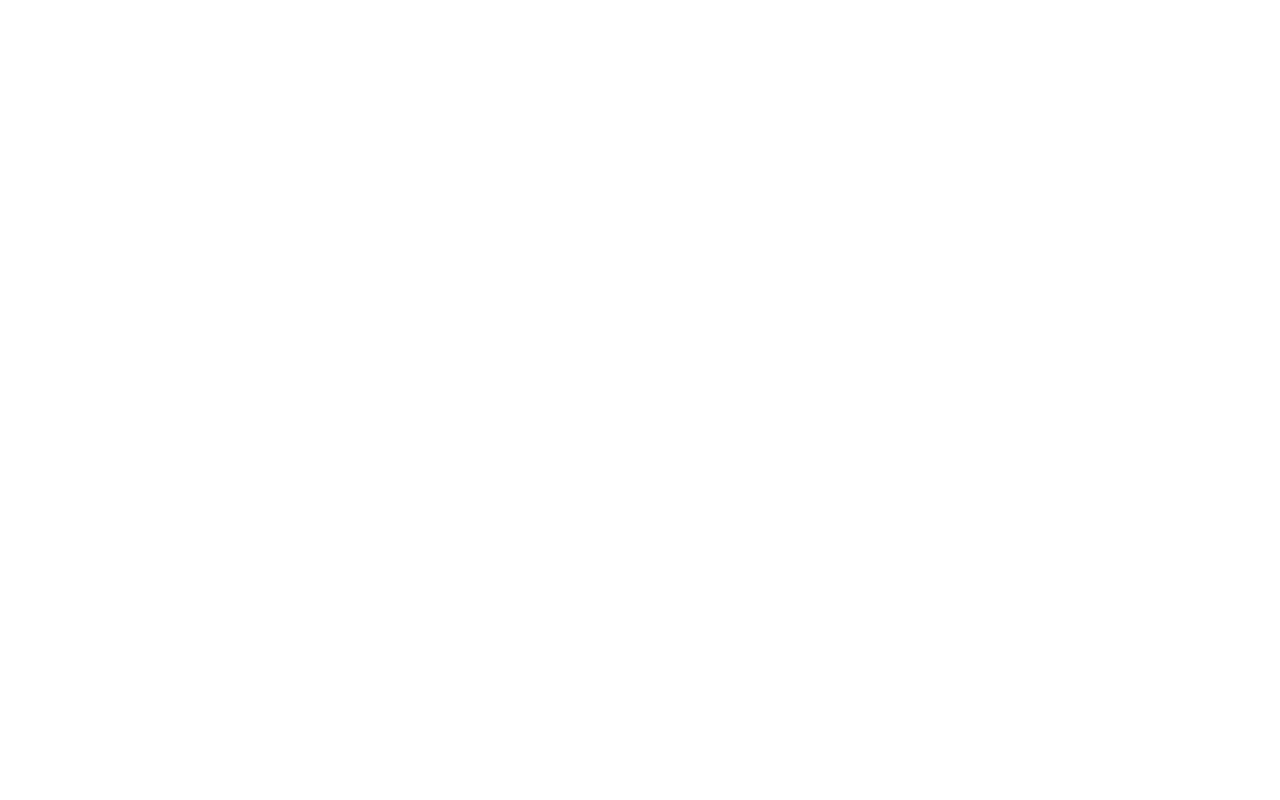
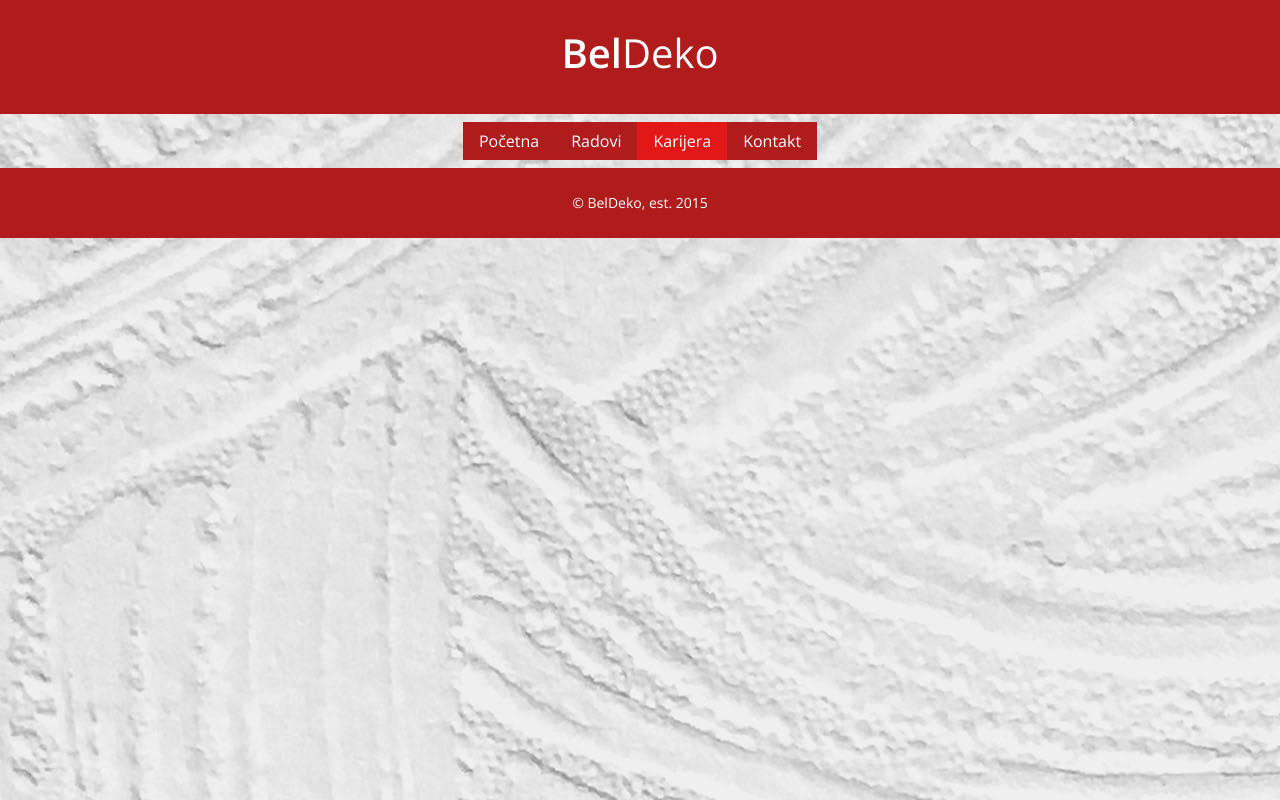
Before and after one commit to MirkoDuric/BelDeko, a plain HTML site: page karijera.html in a window 1280 px wide. Drawn offline with nearby package versions, Linux system fonts and the light colour scheme.

```diff
--- a/karijera.html
+++ b/karijera.html
@@ -0,0 +1,57 @@
+<!DOCTYPE html>
+<html lang="sr">
+
+<head>
+    <meta charset="UTF-8">
+    <meta http-equiv="X-UA-Compatible" content="IE=edge">
+    <meta name="viewport" content="width=device-width, initial-scale=1.0">
+    <meta name="discription"
+        content="Da li su u pitanju rigips radovi, molerski radovi ili stolarija: Mi nudimo sveobuhvatnu uslugu u Doboju ali i šire. Nova gradnja ili renoviranja mi smo najefikasnije rješenje. Nudimo posao i obuku.">
+    <title>BelDeko|Suva gradnja</title>
+    <link rel="stylesheet" href="./main.css">
+    <link rel="preconnect" href="https://fonts.googleapis.com">
+    <link rel="preconnect" href="https://fonts.gstatic.com" crossorigin>
+    <link
+        href="https://fonts.googleapis.com/css2?family=Open+Sans:wght@300;600&family=PT+Sans:wght@400;700&family=Source+Sans+Pro:ital,wght@1,300&display=swap"
+        rel="stylesheet">
+    <link href="https://cdn.jsdelivr.net/npm/bootstrap@5.0.2/dist/css/bootstrap.min.css" rel="stylesheet"
+        integrity="sha384-EVSTQN3/azprG1Anm3QDgpJLIm9Nao0Yz1ztcQTwFspd3yD65VohhpuuCOmLASjC" crossorigin="anonymous">
+</head>
+
+<body>
+    <!-- Main header -->
+    <header class="main-header">
+        <div class="container">
+            <div class="logo">
+                <h1><span class="bold">Bel</span><span class="lightfont">Deko</span></h1>
+            </div>
+        </div>
+    </header>
+    <!-- Main header END-->
+    <main>
+        <!-- Main section header START -->
+        <header class="header-karijera">
+            <nav class="navbar container">
+                <ul class="navigacija nav">
+                    <li class="nav-item"><a class="nav-link" href="index.html">Početna</a></li>
+                    <li class="nav-item"><a class="nav-link" href="radovi.html">Radovi</a></li>
+                    <li class="nav-item"><a class="nav-link active" aria-current="page" href="karijera.html">Karijera</a></li>
+                    <li class="nav-item"><a class="nav-link" href="kontakt.html">Kontakt</a></li>
+                </ul>
+            </nav>
+        </header>
+        <!-- Main section header END-->
+    </main>
+    <!-- Footer START -->
+    <footer class="main-footer">
+        <div class="bdfooter container">
+            <small class="footertxt col col-xs-9 col-sm-9 col-md-10 col-lg-10 col-xl-10">
+                <p>
+                    &copy; BelDeko, est. 2015
+                </p>
+            </small>
+        </div>
+    </footer>
+    <!-- Footer END -->
+</body>
+</html>
--- a/main.css
+++ b/main.css
@@ -65,11 +65,10 @@
     color: #fff;
 }
 .header-main .navigacija a:hover {
-    background-color: #E21717;
+    background-color: #E2171771;
 }
 .header-main .navigacija .active{
     background-color: #E21717;
-
 }
 .radovi-header-sec .navigacija a:hover {
     background-color: #E2171771;
@@ -84,11 +83,15 @@
 .cssarticle1 h2,p {
     padding-bottom: 30px;
 }
+.btn {
+    padding: 10px 20px !important;
+}
 .img-radovi {
     width: 50%;
     border-radius: 50%;
-    margin: 10px 0 50px 0;
+    margin: 0 0 50px 0;
 }
+/* POCETNA END */
 /* RADOVI */
 .radovi-header-sec {
     background-image: url(./img/usluge-header.jpg);
@@ -127,6 +130,19 @@
     margin: 20px 0 50px 0;
 }
 /* RADOVI END */
+/* KARIJERA */
+.header-karijera .navigacija {
+    background-color: #B01C1C;
+}
+.header-karijera .navigacija a {
+    color: #fff;
+}
+.header-karijera .navigacija a:hover {
+    background-color: #E2171771;
+}
+.header-karijera .navigacija .active{
+    background-color: #E21717;
+}
 /***********************************
             Helper classes
 ************************************/
```
Also changed, not shown: radovi.html (+3 -1 lines).
